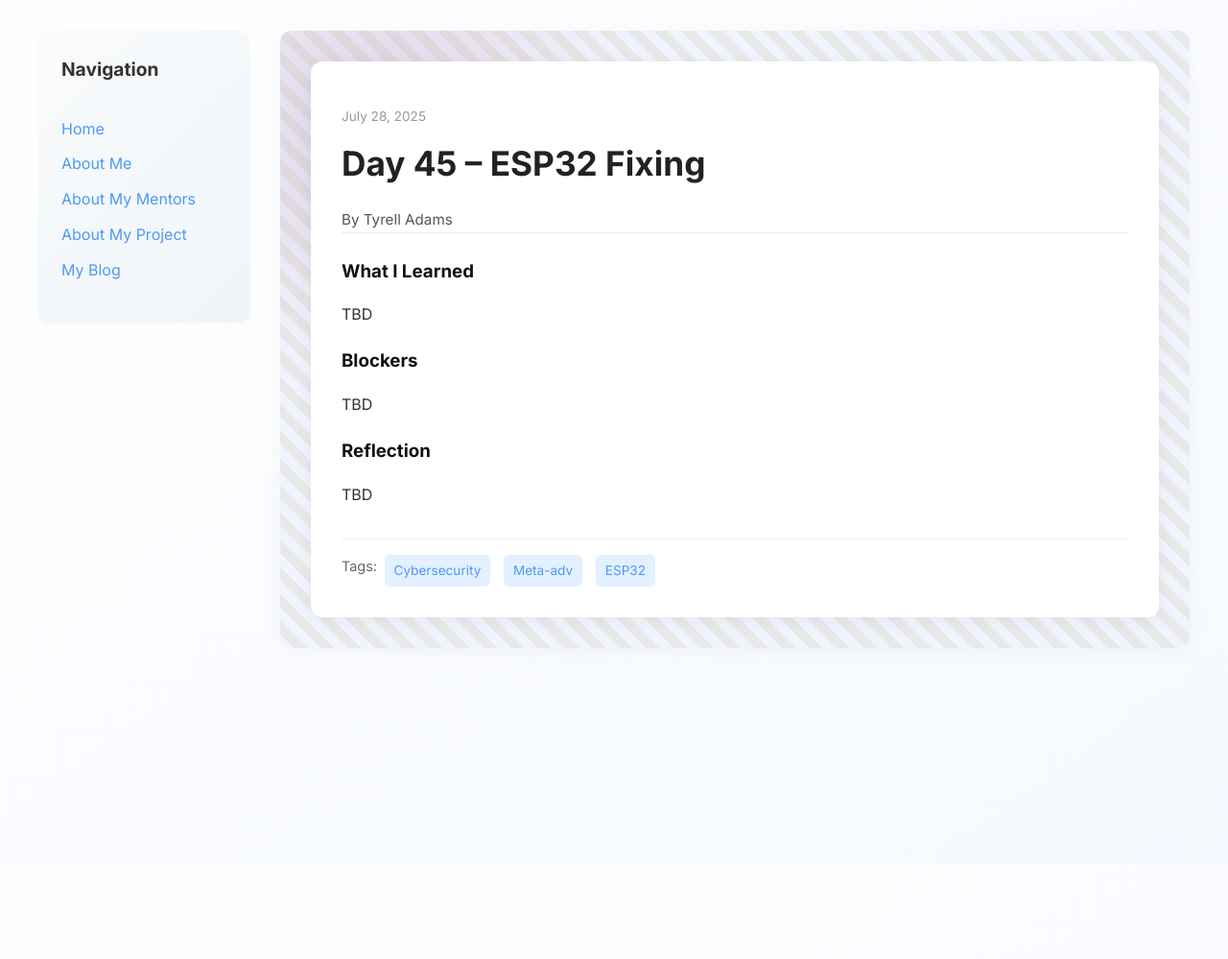
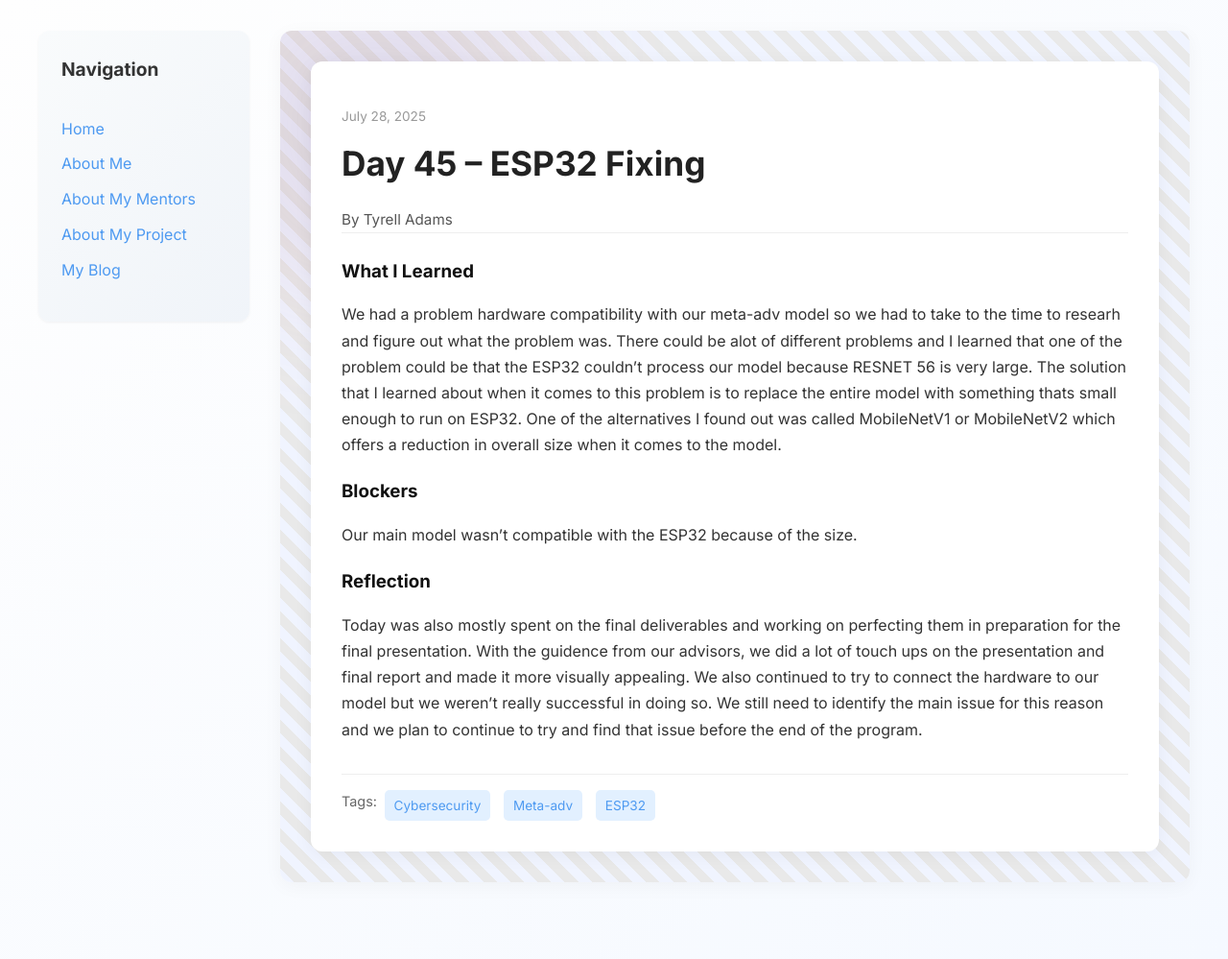
Before and after one commit to Tyrell-Adams/Tyrell-Adams.github.io, a Jekyll site: the page built from _posts/2025-07-28-day-45.md, in a window 1280 px wide. Shown: the whole page at 96% size. Built offline with Jekyll 4.4.1, drawn with Linux system fonts in a browser that asks for light colours; before the commit the page ends 900 px from its top, so only the background shows below that.

Commit message:
Update 2025-07-28-day-45.md

```diff
--- a/_posts/2025-07-28-day-45.md
+++ b/_posts/2025-07-28-day-45.md
@@ -7,9 +7,9 @@ permalink: /day45.html
 tags: ["Cybersecurity", "Meta-adv", "ESP32"]
 
 what_i_learned: |
-  TBD
+  We had a problem hardware compatibility with our meta-adv model so we had to take to the time to researh and figure out what the problem was. There could be alot of different problems and I learned that one of the problem could be that the ESP32 couldn't process our model because RESNET 56 is very large. The solution that I learned about when it comes to this problem is to replace the entire model with something thats small enough to run on ESP32. One of the alternatives I found out was called MobileNetV1 or MobileNetV2 which offers a reduction in overall size when it comes to the model.
 blockers: |
-  TBD
+  Our main model wasn't compatible with the ESP32 because of the size.
 reflection: |
-  TBD
+  Today was also mostly spent on the final deliverables and working on perfecting them in preparation for the final presentation. With the guidence from our advisors, we did a lot of touch ups on the presentation and final report and made it more visually appealing. We also continued to try to connect the hardware to our model but we weren't really successful in doing so. We still need to identify the main issue for this reason and we plan to continue to try and find that issue before the end of the program.
 ---
```
